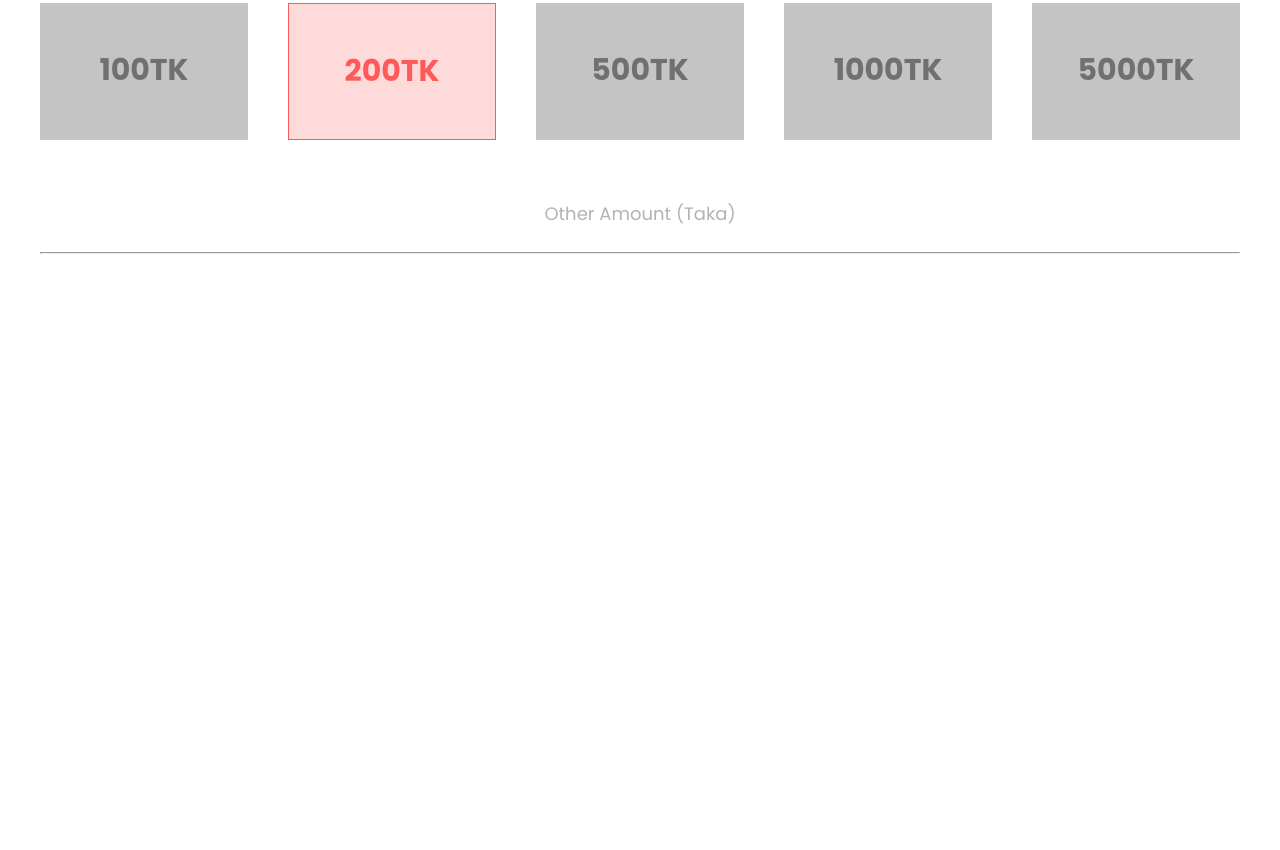
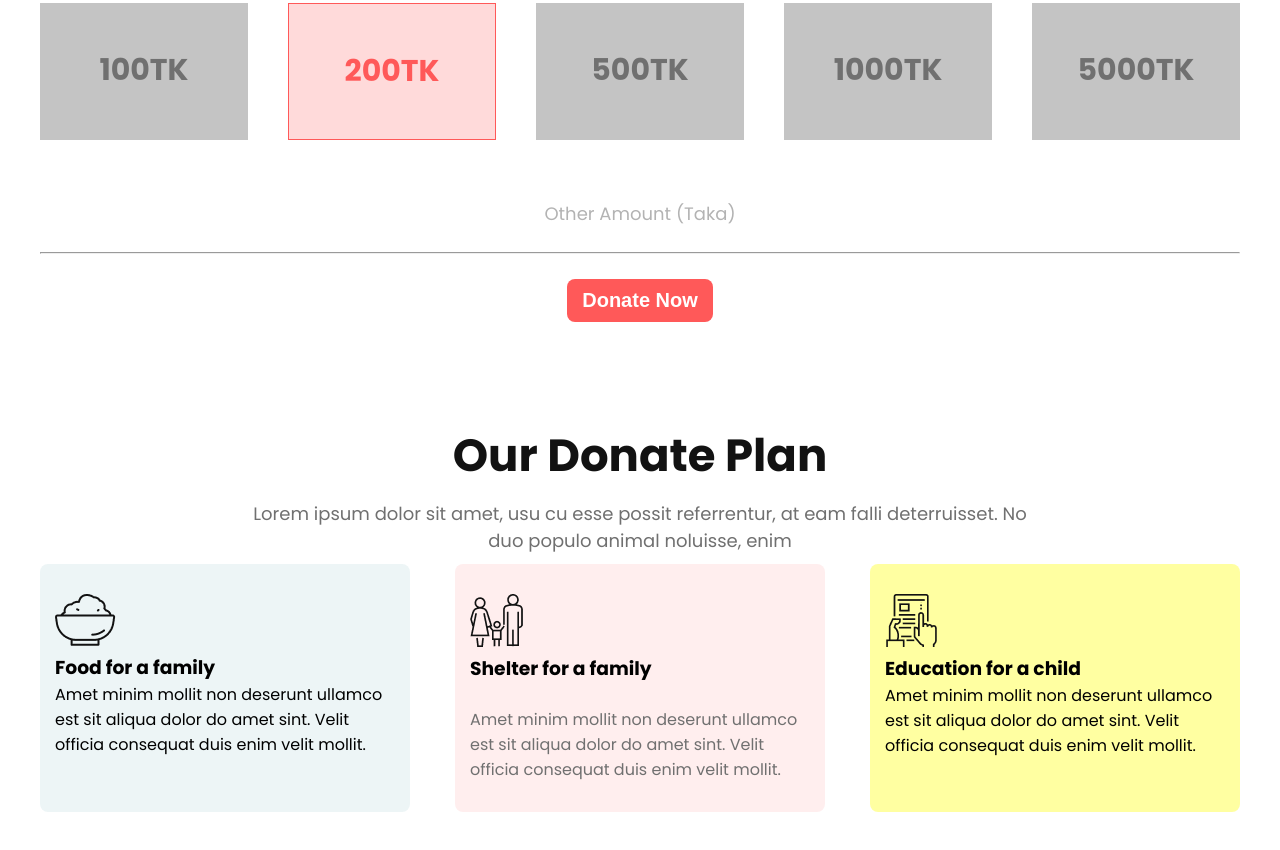
Before and after one commit to selimdotme/donate-today, a plain HTML site: page index.html in a window 1280 px wide. Shown: the part 809-1659 px from the top of the page. Before the commit the page ends 1113 px from the top, so only its background shows below. Drawn offline with Linux system fonts and the light colour scheme.

Commit message:
done donate plan section

```diff
--- a/index.html
+++ b/index.html
@@ -58,6 +58,55 @@
             <p class="amount">Other Amount (Taka)</p>
             <br>
             <hr>
+            <br>
+            <div class="btn">
+                <button class="btn-primary">Donate Now</button>
+            </div>
+        </section>
+        <!-- donate plane -->
+        <section class="container">
+            <h1 class="donate-title">Our Donate Plan</h1>
+            <p class="donate-detail">Lorem ipsum dolor sit amet, usu cu esse possit referrentur, at eam falli deterruisset. No duo populo animal noluisse, enim</p>
+
+            <!-- plane card -->
+            <div class="plan-cards">
+                <!-- plan card 1 -->
+                <div class="plan-card c-1">
+                    <!-- img -->
+                    <div>
+                        <img src="./icons/food.png" alt="">
+                    </div>
+                    <!-- text -->
+                    <div>
+                        <h3>Food for a family</h3>
+                        <p>Amet minim mollit non deserunt ullamco est sit aliqua dolor do amet sint. Velit officia consequat duis enim velit mollit.</p>
+                    </div>
+                </div>
+                <!-- plan card 2 -->
+                <div class="plan-card c-2">
+                    <!-- img -->
+                    <div>
+                        <img src="./icons/shelter.png" alt="">
+                    </div>
+                    <!-- text -->
+                    <div class="text">
+                        <h3>Shelter for a family</h3>
+                        <p>Amet minim mollit non deserunt ullamco est sit aliqua dolor do amet sint. Velit officia consequat duis enim velit mollit.</p>
+                    </div>
+                </div>
+                <!-- plan card 3 -->
+                <div class="plan-card c-3">
+                    <!-- img -->
+                    <div>
+                        <img src="./icons/Frame-1.png" alt="">
+                    </div>
+                    <!-- text -->
+                    <div>
+                        <h3>Education for a child</h3>
+                        <p>Amet minim mollit non deserunt ullamco est sit aliqua dolor do amet sint. Velit officia consequat duis enim velit mollit.</p>
+                    </div>
+                </div>
+            </div>
         </section>
     </main>
     <footer>
--- a/styles/donate.css
+++ b/styles/donate.css
@@ -108,3 +108,36 @@
     text-align: center;
     margin-top: 60px;
 }
+.btn{
+    text-align: center;
+    margin-bottom: 100px;
+}
+
+/* donate plan */
+.plan-cards{
+    display: grid;
+    grid-template-columns: repeat(3 , 1fr);
+    gap: 45px;
+}
+.plan-card{
+    padding: 30px 15px;
+    border-radius: 8px;
+}
+.c-1{
+    background-color: rgba(79, 157, 166, 0.1);
+}
+.c-2{
+    background-color:rgba(255, 89, 89, 0.1) ;
+}
+.c-3{
+    background-color: rgba(255, 255, 0, 0.37);
+}
+.text h2{
+    font-size: 24px;
+    font-weight: 600;
+    color:#121212;
+}
+.text p{
+    margin-top: 24px;
+    color:#707070;
+}
```
